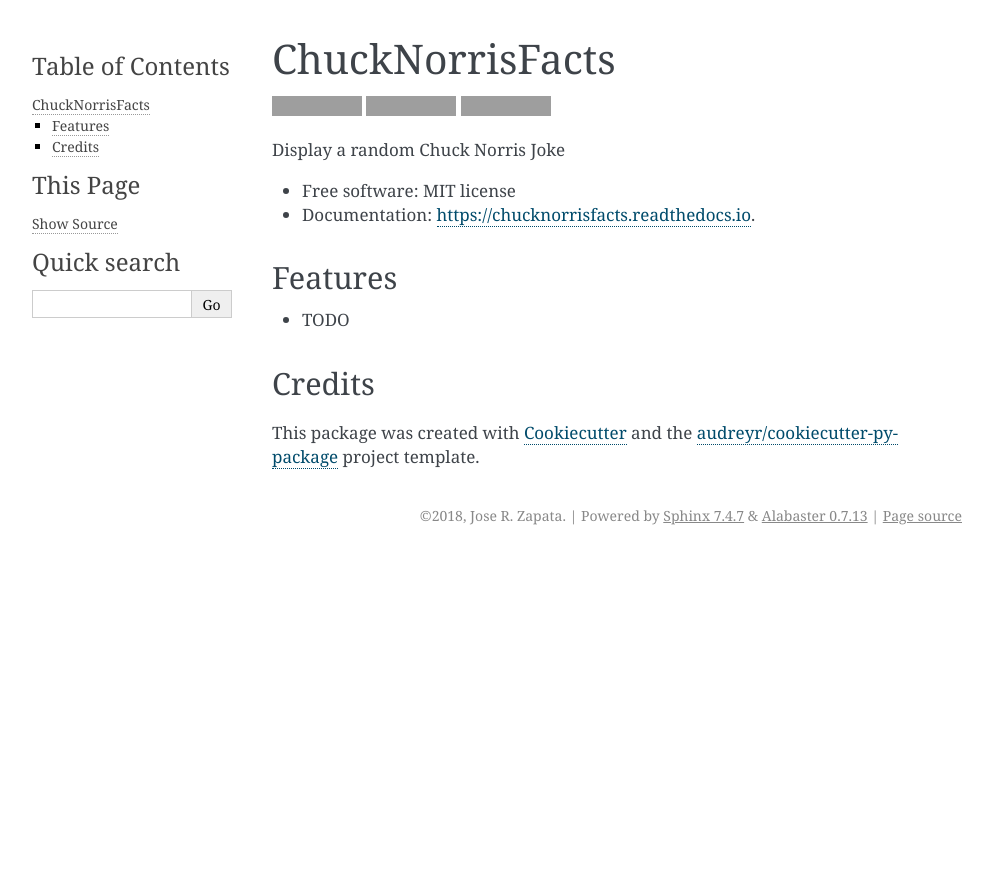
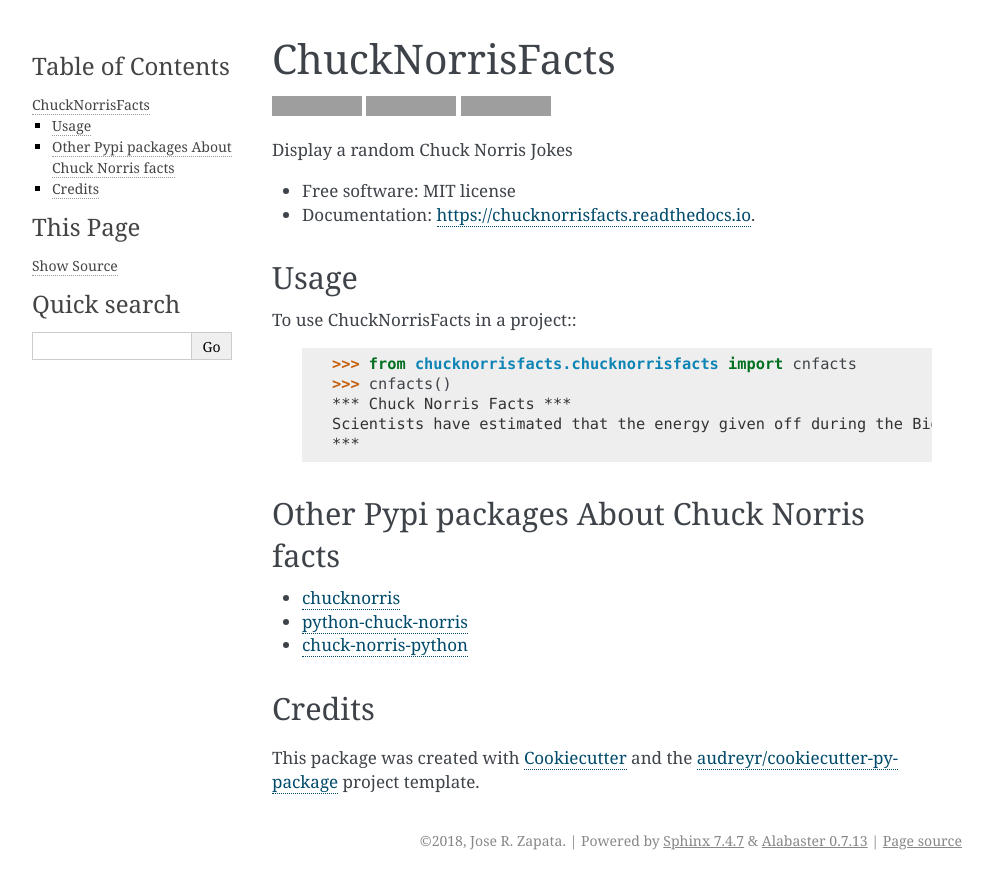
Before and after one commit to JoseRZapata/chucknorrisfacts, a Sphinx documentation site: the page built from docs/readme.rst, in a window 1280 px wide. Shown: the top 889 px of the page, without its empty margins (148-1141 px from the left). Built offline with Sphinx 7.4.7, drawn with Linux system fonts in a browser that asks for light colours; pages that are not in the unit, such as notebooks, are missing from menus; grey boxes are pictures that could not be loaded.

Commit message:
Update documentation with more details

```diff
--- a/AUTHORS.rst
+++ b/AUTHORS.rst
@@ -5,7 +5,7 @@
 Development Lead
 ----------------
 
-* Jose R. Zapata <jjrzg@hotmail.com>
+* Jose R. Zapata <joserzapata.github.io>
 
 Contributors
 ------------
--- a/README.rst
+++ b/README.rst
@@ -13,20 +13,31 @@
         :target: https://chucknorrisfacts.readthedocs.io/en/latest/?badge=latest
         :alt: Documentation Status
 
-
-
-
-Display a random Chuck Norris Joke
+Display a random Chuck Norris Jokes
 
 
 * Free software: MIT license
 * Documentation: https://chucknorrisfacts.readthedocs.io.
 
+Usage
+------
+To use ChuckNorrisFacts in a project::
+    >>> from chucknorrisfacts.chucknorrisfacts import cnfacts
+    >>> cnfacts()
+    *** Chuck Norris Facts ***
+    Scientists have estimated that the energy given off during the Big Bang is roughly equal to 1CNRhK (Chuck Norris Roundhouse Kick).
+    ***
 
-Features
---------
+Other Pypi packages About Chuck Norris facts
+--------------------------------------------
 
-* TODO
+* chucknorris_
+* python-chuck-norris_
+* chuck-norris-python_
+
+.. _chucknorris: https://github.com/yougov/chucknorris
+.. _python-chuck-norris: https://github.com/ricobl/python-chuck-norris
+.. _chuck-norris-python: https://github.com/Keda87/chuck-norris-python
 
 Credits
 -------
--- a/setup.py
+++ b/setup.py
@@ -42,7 +42,7 @@
     license="MIT license",
     long_description=readme + '\n\n' + history,
     include_package_data=True,
-    keywords='chucknorrisfacts',
+    keywords=['chuck','norris','jokes'],
     name='chucknorrisfacts',
     packages=find_packages(include=['chucknorrisfacts']),
     setup_requires=setup_requirements,
```
Also changed, not shown: docs/chucknorrisfacts.rst (added, +30 -0 lines), docs/modules.rst (added, +7 -0 lines), docs/usage.rst (+5 -2 lines), 1 other file.
